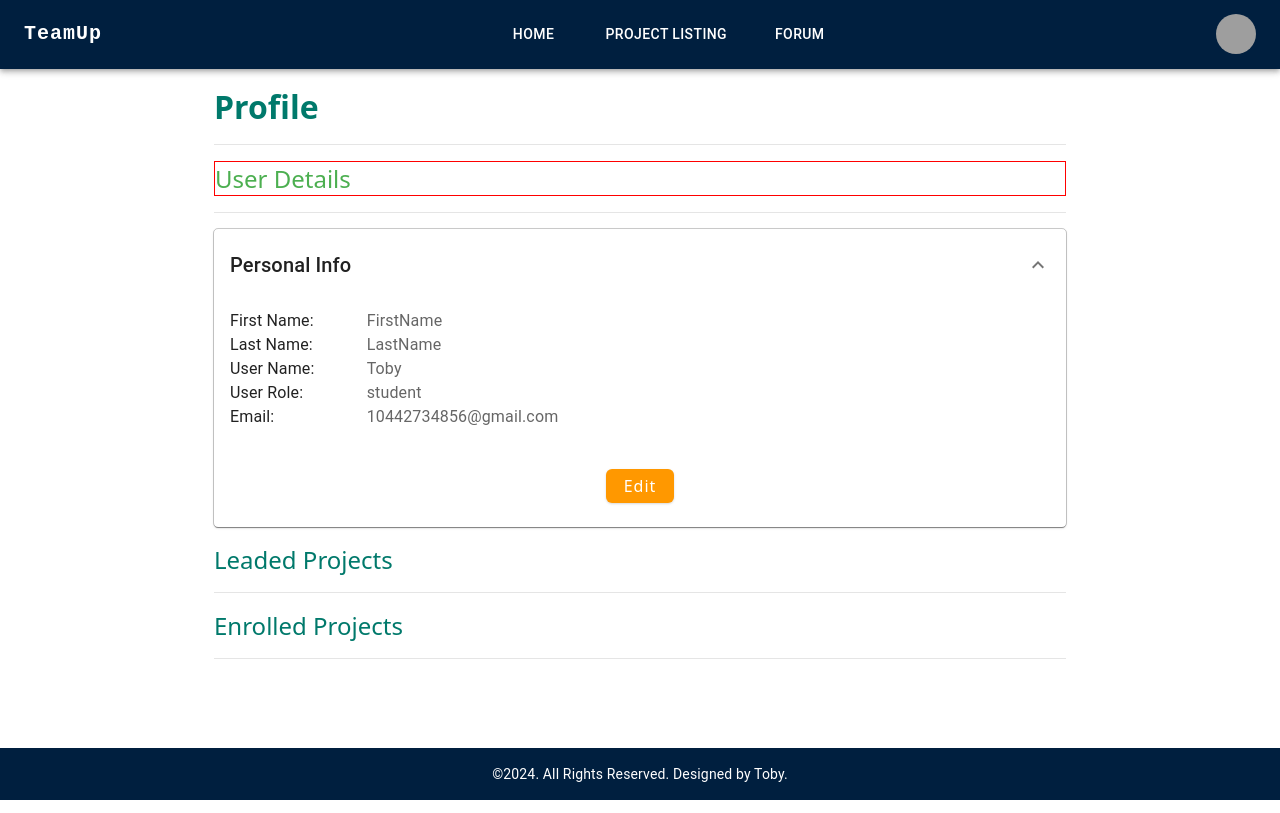
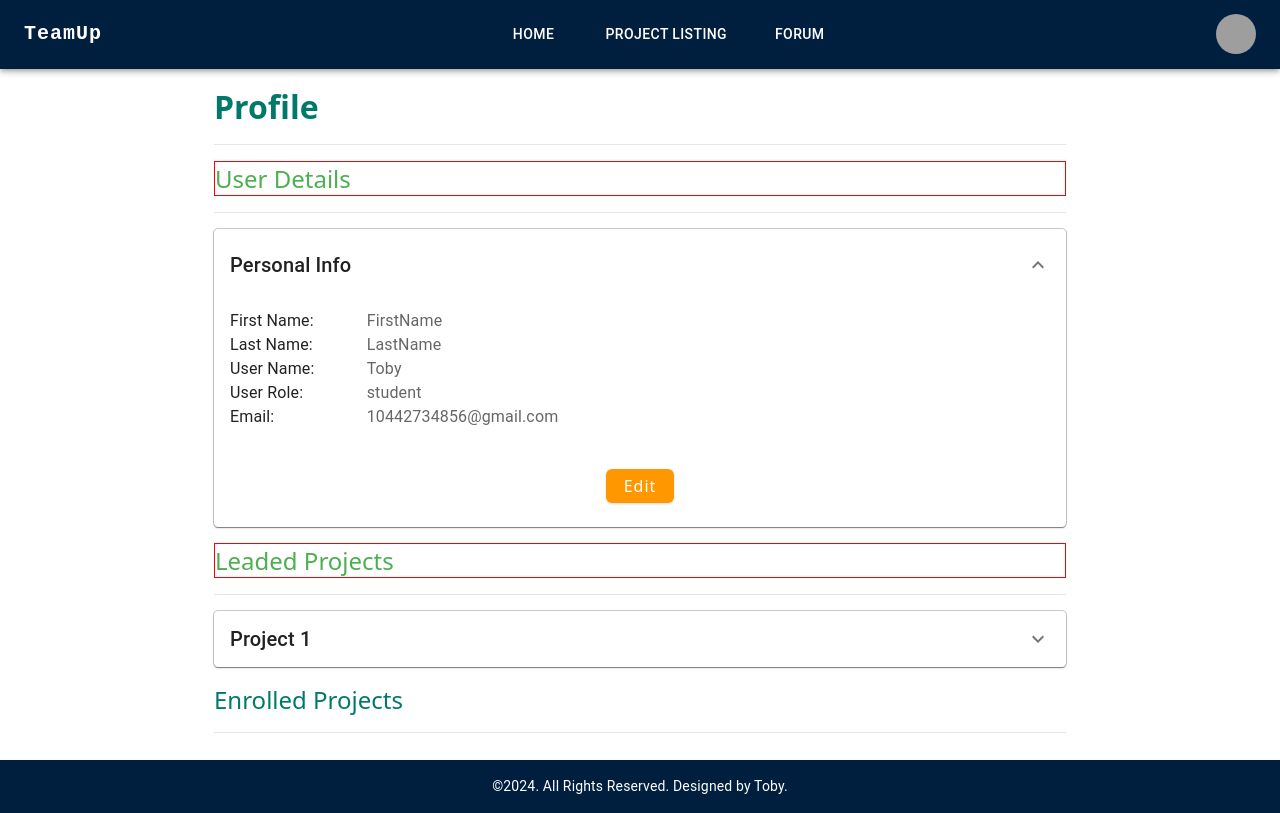
Before and after one commit to L-Qichen/team-up, a React (Vite) app: page /profile in a window 1280 px wide. Built offline with nearby package versions, Linux system fonts and the light colour scheme; grey boxes are pictures that could not be loaded.

Commit message:
CheckBoxAccordion component layout done. Ready to add api and get data

```diff
--- /dev/null
+++ b/src/components/CheckBoxAccordion.jsx
@@ -0,0 +1,120 @@
+import { useState } from 'react';
+import Container from '@mui/material/Container';
+import '../assets/css/CommonStyle.css'
+import Accordion from '@mui/material/Accordion';
+import AccordionActions from '@mui/material/AccordionActions';
+import AccordionSummary from '@mui/material/AccordionSummary';
+import AccordionDetails from '@mui/material/AccordionDetails';
+import ExpandMoreIcon from '@mui/icons-material/ExpandMore';
+import Grid from '@mui/material/Grid';
+import Typography from '@mui/material/Typography';
+import List from '@mui/material/List';
+import ListItem from '@mui/material/ListItem';
+import ListItemButton from '@mui/material/ListItemButton';
+import ListItemText from '@mui/material/ListItemText';
+import ListItemAvatar from '@mui/material/ListItemAvatar';
+import Checkbox from '@mui/material/Checkbox';
+import Avatar from '@mui/material/Avatar';
+
+const CheckBoxAccordion = ({ title }) => {
+  const [user, setUser] = useState({
+    firstName: 'FirstName',
+    lastName: 'LastName',
+    username: 'Toby',
+    userRole: 'student',
+    email: '10442734856@gmail.com'
+  });
+
+  const [checked, setChecked] = useState([]);
+
+  const handleToggle = (value) => () => {
+    const currentIndex = checked.indexOf(value);
+    const newChecked = [...checked];
+
+    if (currentIndex === -1) {
+      newChecked.push(value);
+    } else {
+      newChecked.splice(currentIndex, 1);
+    }
+
+    setChecked(newChecked);
+  };
+
+  return (
+    <>
+      <Container maxWidth="md">
+        <h2 className='h2-title'>
+          {title}
+        </h2>
+        <div className='break-line' />
+      </Container>
+
+      <Container maxWidth="md">
+        {/*
+        这里先获取到当前 user的 leaded projects list，
+        然后用map生成多个 Accordion
+         */}
+        <Accordion
+          sx={{ outline: '1px solid rgba(0,0,0,.2)' }}
+        >
+          <AccordionSummary
+            expandIcon={<ExpandMoreIcon />}
+            aria-controls="panel1-content"
+            id="panel1-header"
+          >
+            <Typography variant="h6">
+              Project 1
+            </Typography>
+          </AccordionSummary>
+          <AccordionDetails>
+            <List dense sx={{ width: '100%', bgcolor: 'background.paper' }}>
+              {/* 通过 project ID 获取 candidate list */}
+              {[0, 1, 2, 3].map((value) => {
+                const labelId = `checkbox-list-secondary-label-${value}`;
+                return (
+                  <ListItem
+                    key={value}
+                    secondaryAction={
+                      <Checkbox
+                        edge="end"
+                        onChange={handleToggle(value)}
+                        checked={checked.indexOf(value) !== -1}
+                        inputProps={{ 'aria-labelledby': labelId }}
+                      />
+                    }
+                    disablePadding
+                  >
+                    <ListItemButton>
+                      <ListItemAvatar>
+                        <Avatar
+                          alt={`Avatar n°${value + 1}`}
+                          src={`/static/images/avatar/${value + 1}.jpg`}
+                        />
+                      </ListItemAvatar>
+                      <ListItemText id={labelId} primary={`Line item ${value + 1}`} />
+                    </ListItemButton>
+                  </ListItem>
+                );
+              })}
+            </List>
+          </AccordionDetails>
+          <AccordionActions>
+            <Grid container justifyContent="center">
+              <Grid item>
+                <button
+                  type='button'
+                  className='edit-btn'
+                // onClick={ }
+                >
+                  Confirm
+                </button>
+              </Grid>
+            </Grid>
+          </AccordionActions>
+        </Accordion>
+      </Container >
+    </>
+  );
+}
+
+export default CheckBoxAccordion;
--- a/src/components/index.js
+++ b/src/components/index.js
@@ -5,3 +5,4 @@ export { default as CourseList } from './CourseList'
 export { default as AddProjectDialog } from './AddProjectDialog'
 export { default as UserDetails } from './UserDetails'
 export { default as EditUserInfoDialog } from './EditUserInfoDialog'
+export { default as CheckBoxAccordion } from './CheckBoxAccordion'
--- a/src/pages/Profile.jsx
+++ b/src/pages/Profile.jsx
@@ -1,4 +1,4 @@
-import { Header, Footer, UserDetails } from '../components'
+import { Header, Footer, UserDetails, CheckBoxAccordion } from '../components'
 import Container from '@mui/material/Container';
 import '../assets/css/CommonStyle.css'
 
@@ -16,12 +16,7 @@ const Profile = () => {
 
       <UserDetails />
 
-      <Container maxWidth="md">
-        <h2 className='title'>
-          Leaded Projects
-        </h2>
-        <div className='break-line' />
-      </Container>
+      <CheckBoxAccordion title='Leaded Projects' />
 
       <Container maxWidth="md">
         <h2 className='title'>
```
